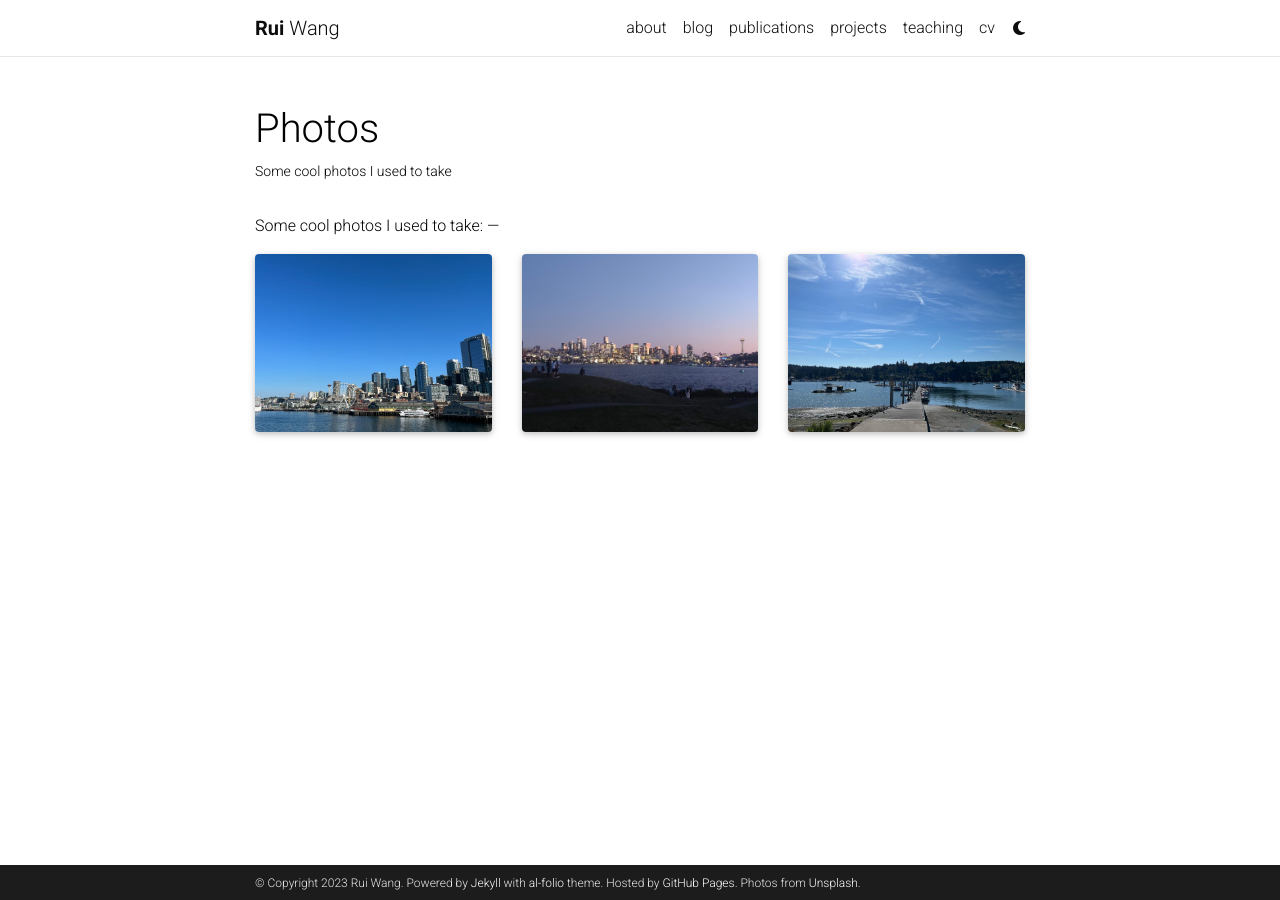
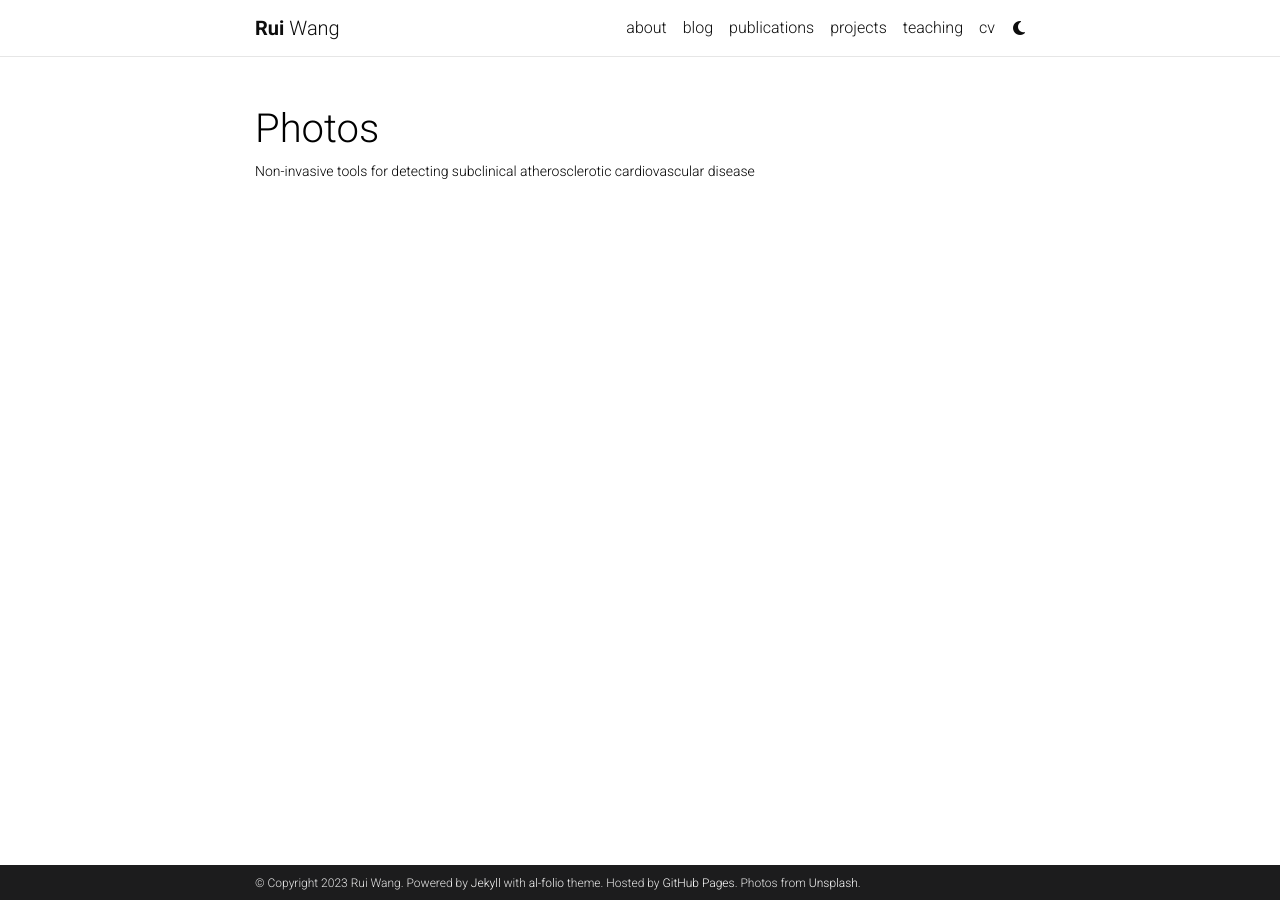
Before and after one commit to wangrui24/wangrui, a Jekyll site: the page built from _projects/5_project.md, in a window 1280 px wide. Built offline with Jekyll 4.4.1, drawn with Linux system fonts in a browser that asks for light colours; full-size pictures stand in for the smaller copies a plugin makes; comment, search, counter and statistics services are not loaded; a style sheet for code colours, icons or effects is not loaded.

Commit message:
Update 5_project.md

```diff
--- a/_projects/5_project.md
+++ b/_projects/5_project.md
@@ -1,23 +1,8 @@
 ---
 layout: page
 title: Photos
-description: Some cool photos I used to take
+description: Non-invasive tools for detecting subclinical atherosclerotic cardiovascular disease
 img: assets/img/seattle.jpg
 importance: 3
 category: fun
 ---
-
-Some cool photos I used to take:
-    ---
-
-<div class="row">
-    <div class="col-sm mt-3 mt-md-0">
-        {% include figure.html path="assets/img/seattle.jpg" title="Downdown Seattle" class="img-fluid rounded z-depth-1" %}
-    </div>
-    <div class="col-sm mt-3 mt-md-0">
-        {% include figure.html path="assets/img/gaspark.jpg" title="Gas work park" class="img-fluid rounded z-depth-1" %}
-    </div>
-    <div class="col-sm mt-3 mt-md-0">
-        {% include figure.html path="assets/img/bainbridge.jpg" title="Bainbridge" class="img-fluid rounded z-depth-1" %}
-    </div>
-</div>
```
